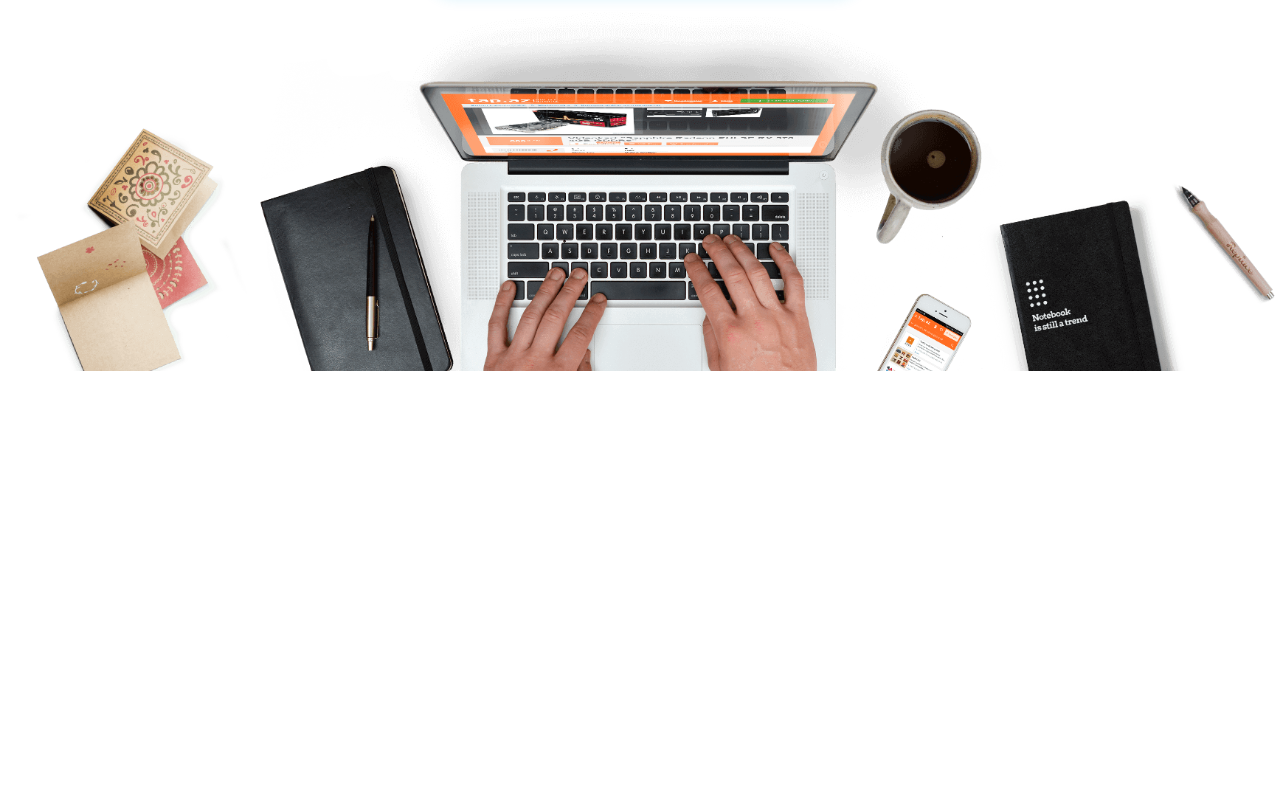
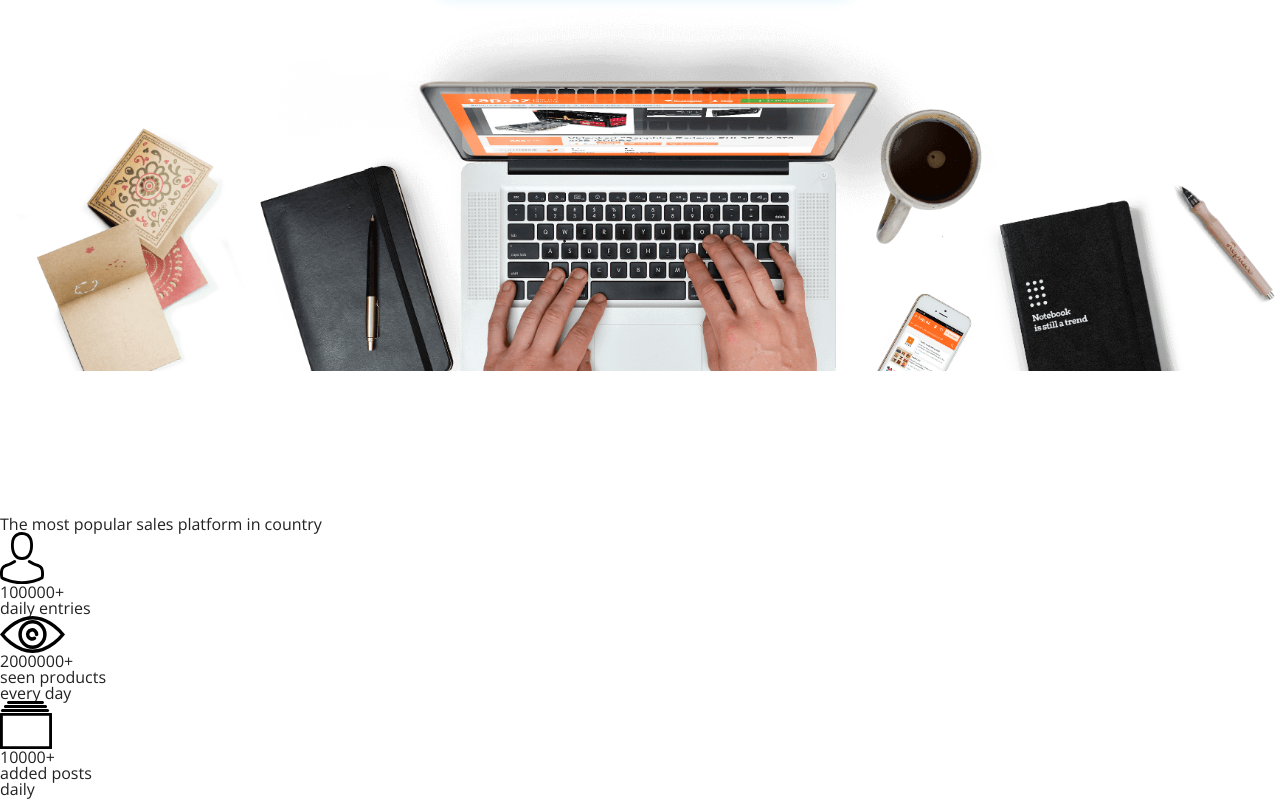
Before and after one commit to haniyan/BestShop-onepage-, a plain HTML site: page index.html in a window 1280 px wide. Shown: the part 396-1196 px from the top of the page. Before the commit the page ends 912 px from the top, so only its background shows below. Drawn offline with nearby package versions, Linux system fonts and the light colour scheme.

Commit message:
statistics structure done

```diff
--- a/index.html
+++ b/index.html
@@ -36,13 +36,32 @@
 
 </section>
 
-<!--<section class="stats">-->
-<!--    <h2></h2>-->
-<!--    <div></div>-->
-<!--    <div></div>-->
-<!--    <div></div>-->
-
-<!--</section>-->
+<section class="statistics">
+    <div class="container">
+        <h2 class="statistics__title">The most popular sales platform in country</h2>
+        <div class="statistics-container">
+            <div class="statistics__circle">
+                <img src="assets/Person.svg" alt="person" class="statistics__img"/>
+            </div>
+            <div class="statistics__number">100000+</div>
+            <div class="statistics__description">daily entries</div>
+        </div>
+        <div class="statistics-container">
+            <div class="statistics__circle">
+                <img src="assets/Eye.svg" alt="person" class="statistics__img"/>
+            </div>
+            <div class="statistics__number">2000000+</div>
+            <div class="statistics__description">seen products<br>every day</div>
+        </div>
+        <div class="statistics-container">
+            <div class="statistics__circle">
+                <img src="assets/Catalog.svg" alt="person" class="statistics__img"/>
+            </div>
+            <div class="statistics__number">10000+</div>
+            <div class="statistics__description">added posts<br>daily</div>
+        </div>
+    </div>
+</section>
 
 <!--<section class="benefits">-->
 <!--    <h2></h2>-->
```
Also changed, not shown: style/style.css (line endings or trailing spaces).
